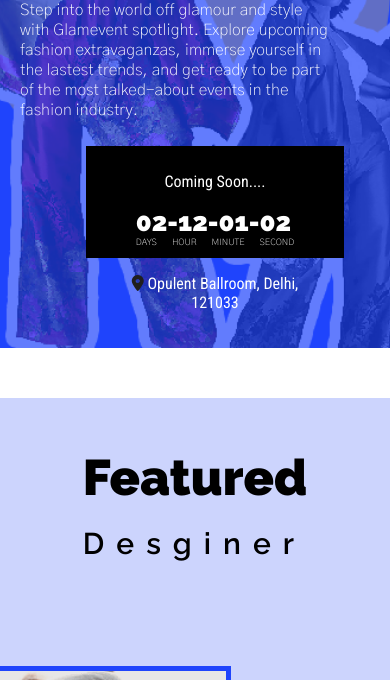
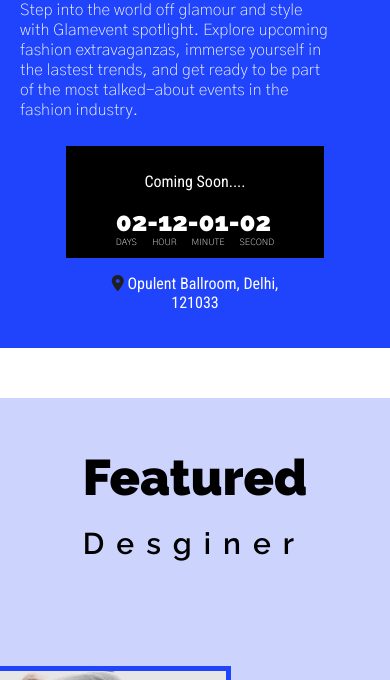
Before and after one commit to Azim0786/Fashion-Event-Website, a plain HTML site: page Event-Detail.html in a window 390 px wide. Shown: the part 420-1100 px from the top of the page. Drawn offline with nearby package versions, Linux system fonts and the light colour scheme.

Commit message:
Update Style.css

```diff
--- a/Style.css
+++ b/Style.css
@@ -757,7 +757,7 @@ background-image: url(img/desk\ 01.png);
    padding: 10px 50px;
 }
 
-.event{
+.Event{
    background-image: url(img/chicoo.png);
 
    /* filter: opacity(0.5); */
```
